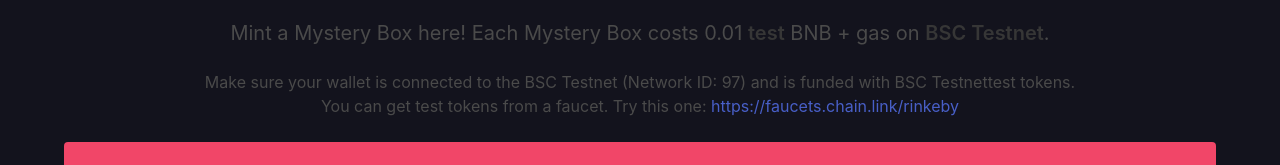
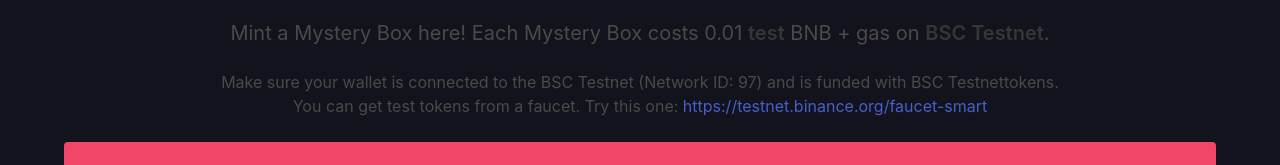
Before and after one commit to x-Code-x/react-nft, a React (Create React App) app in the folder frontend-react/: page / in a window 1280 px wide. Both pictures are taken after a click on the link "Mint". Shown: the part 195-360 px from the top of the page. Built offline with nearby package versions, Linux system fonts and the light colour scheme; a web font is replaced by a local one.

Commit message:
Update Mint.js

```diff
--- a/frontend-react/src/components/Mint.js
+++ b/frontend-react/src/components/Mint.js
@@ -38,12 +38,12 @@
         </h2>
         <p className="custom-smaller-mobile-text">
           Make sure your wallet is connected to the {NETWORK} (Network ID: {NETWORK_ID}) and is funded with {NETWORK}
-          test tokens.
+           tokens.
         </p>
         <p className="custom-smaller-mobile-text">
           You can get test tokens from a faucet. Try this one:{" "}
-          <a href="https://faucets.chain.link/rinkeby" target="_blank">
-            https://faucets.chain.link/rinkeby
+          <a href="https://testnet.binance.org/faucet-smart" target="_blank">
+            https://testnet.binance.org/faucet-smart
           </a>
         </p>
 
```
